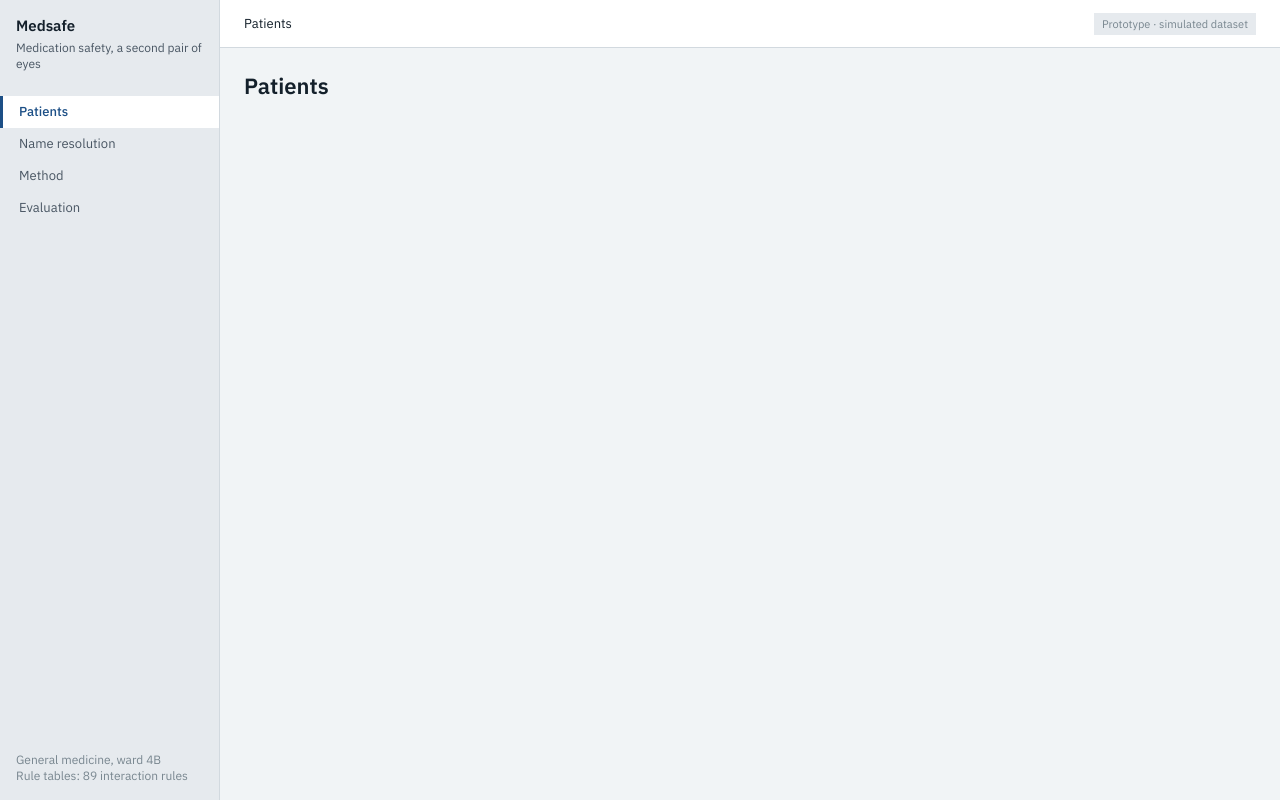
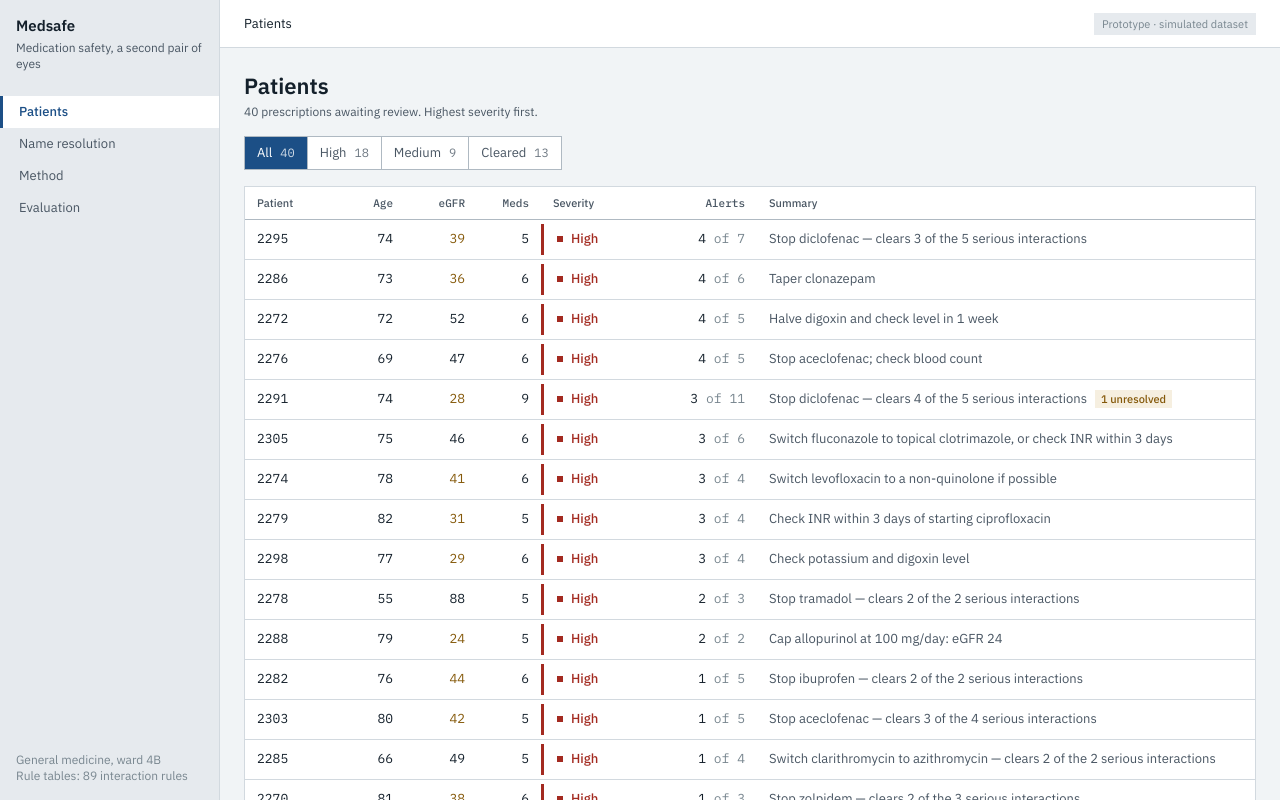
Before and after one commit to PavanSuryaChintada/h4-hosp-patient, a React (Vite) app: page / in a window 1280 px wide. Shown: the top 800 px of the page. Built offline with nearby package versions, Linux system fonts and the light colour scheme.

Commit message:
feat(queue): severity-ranked patient queue with per-segment counts

```diff
--- a/src/main.tsx
+++ b/src/main.tsx
@@ -2,6 +2,7 @@ import { StrictMode } from 'react';
 import { createRoot } from 'react-dom/client';
 import { BrowserRouter, Route, Routes } from 'react-router-dom';
 import { Shell } from './components/Shell';
+import { Queue } from './screens/Queue';
 import './styles.css';
 
 createRoot(document.getElementById('root')!).render(
@@ -9,7 +10,8 @@ createRoot(document.getElementById('root')!).render(
     <BrowserRouter>
       <Shell>
         <Routes>
-          <Route path="*" element={<div className="content"><h1 className="display">Patients</h1></div>} />
+          <Route path="/" element={<Queue />} />
+          <Route path="*" element={<Queue />} />
         </Routes>
       </Shell>
     </BrowserRouter>
--- /dev/null
+++ b/src/screens/Queue.tsx
@@ -0,0 +1,71 @@
+import { useState } from 'react';
+import { useNavigate } from 'react-router-dom';
+import { ANALYSES } from '../data/engine';
+import { Segmented, StatusCell } from '../components/ui';
+
+type Filter = 'all' | 'high' | 'medium' | 'cleared';
+const RANK = { high: 0, medium: 1, low: 2, cleared: 3 };
+
+const sorted = ANALYSES.slice().sort((x, y) =>
+  RANK[x.top] - RANK[y.top] || y.collapsed.length - x.collapsed.length || y.all.length - x.all.length || x.patient.id.localeCompare(y.patient.id));
+
+export function Queue() {
+  const [filter, setFilter] = useState<Filter>('all');
+  const navigate = useNavigate();
+  const count = (f: Filter) => (f === 'all' ? ANALYSES.length : ANALYSES.filter((x) => x.top === f).length);
+  const rows = filter === 'all' ? sorted : sorted.filter((x) => x.top === filter);
+
+  return (
+    <div className="content">
+      <div className="page-head">
+        <h1 className="display">Patients</h1>
+        <p className="meta">{ANALYSES.length} prescriptions awaiting review. Highest severity first.</p>
+      </div>
+
+      <div style={{ marginBottom: 16 }}>
+        <Segmented label="Filter by severity" value={filter} onChange={setFilter} segments={[
+          { value: 'all', label: 'All', count: count('all') },
+          { value: 'high', label: 'High', count: count('high') },
+          { value: 'medium', label: 'Medium', count: count('medium') },
+          { value: 'cleared', label: 'Cleared', count: count('cleared') },
+        ]} />
+      </div>
+
+      <div className="panel">
+        <table className="t">
+          <colgroup>
+            <col style={{ width: 96 }} /><col style={{ width: 64 }} /><col style={{ width: 72 }} />
+            <col style={{ width: 64 }} /><col style={{ width: 120 }} /><col style={{ width: 96 }} /><col />
+          </colgroup>
+          <thead>
+            <tr>
+              <th>Patient</th><th className="num">Age</th><th className="num">eGFR</th><th className="num">Meds</th>
+              <th>Severity</th><th className="num">Alerts</th><th>Summary</th>
+            </tr>
+          </thead>
+          <tbody>
+            {rows.map((x) => {
+              const p = x.patient;
+              const go = () => navigate(`/patient/${p.id}`);
+              return (
+                <tr key={p.id} className="click" tabIndex={0} onClick={go}
+                  onKeyDown={(e) => { if (e.key === 'Enter') go(); }} aria-label={`Patient ${p.id}`}>
+                  <td className="mono">{p.id}</td>
+                  <td className="num">{p.age}</td>
+                  <td className="num" style={{ color: p.egfr < 45 ? 'var(--warn)' : undefined }}>{p.egfr}</td>
+                  <td className="num">{p.meds.length}</td>
+                  <StatusCell level={x.top} />
+                  <td className="num">{x.collapsed.length} <span className="ink-3">of {x.all.length}</span></td>
+                  <td className="ink-2" style={{ whiteSpace: 'nowrap', overflow: 'hidden', textOverflow: 'ellipsis', maxWidth: 0 }}>
+                    {x.summary}
+                    {x.unresolved > 0 && x.collapsed.length > 0 && <span className="tag tag-warn" style={{ marginLeft: 8 }}>{x.unresolved} unresolved</span>}
+                  </td>
+                </tr>
+              );
+            })}
+          </tbody>
+        </table>
+      </div>
+    </div>
+  );
+}
--- a/src/styles.css
+++ b/src/styles.css
@@ -92,6 +92,27 @@ h1, h2, h3, p { margin: 0; }
 .page-head { margin-bottom: 16px; }
 .page-head .meta { margin-top: 4px; }
 
+/* ---- panels & tables ------------------------------------------------- */
+
+.panel { background: var(--paper); border: var(--border); }
+.panel-head {
+  display: flex; align-items: center; justify-content: space-between; gap: 16px;
+  padding: 12px 16px; border-bottom: var(--border);
+}
+
+table.t { width: 100%; border-collapse: collapse; background: var(--paper); }
+.t th {
+  height: 32px; padding: 0 12px; text-align: left; white-space: nowrap;
+  font-size: 11px; line-height: 14px; font-weight: 500; color: var(--ink-2);
+  border-bottom: 1px solid var(--hairline-firm); background: var(--paper);
+}
+.t th.num { text-align: right; }
+.t td { height: 40px; padding: 0 12px; border-bottom: var(--border); vertical-align: middle; }
+.t tbody tr:last-child td { border-bottom: 0; }
+.t tr.click { cursor: pointer; }
+.t tr.click:hover td { background: var(--canvas); }
+.t tr.click:focus-visible { outline: 2px solid var(--focus); outline-offset: -2px; }
+
 /* ---- status ----------------------------------------------------------- */
 
 .sev { position: relative; padding-left: 16px !important; white-space: nowrap; }
```
